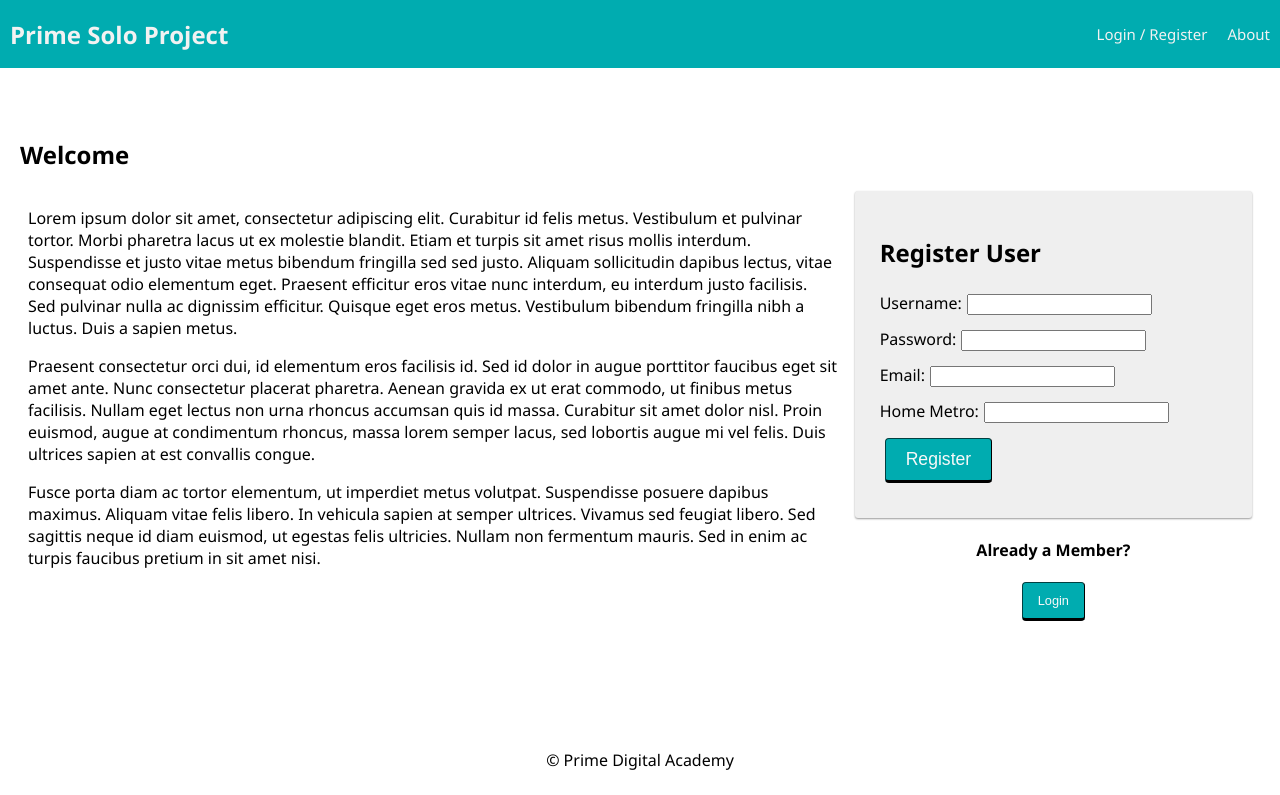
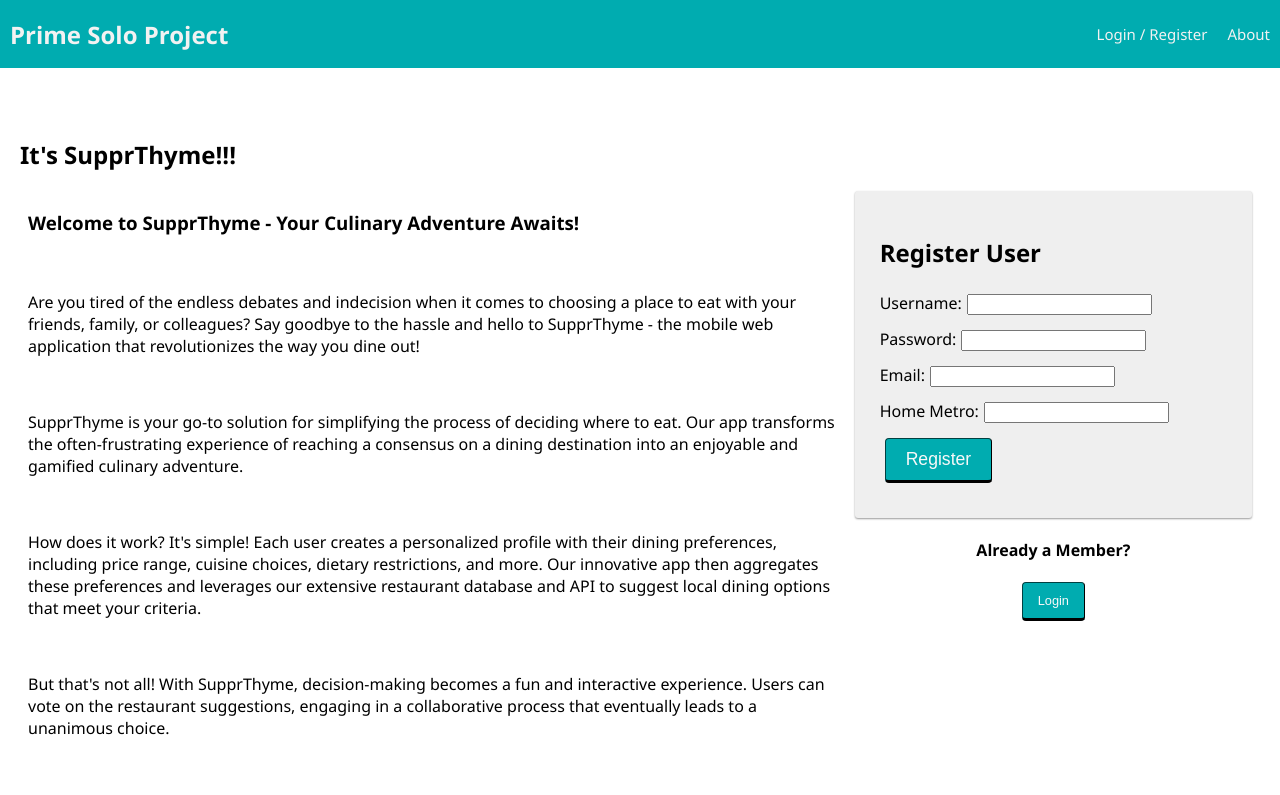
Before and after one commit to NekkidBear/SupprThyme, a React (Vite) app: page /#/home in a window 1280 px wide. Shown: the top 795 px of the page. Built offline with nearby package versions, Linux system fonts and the light colour scheme; no server answers.

Commit message:
update user.sql to include test users; rewrite landing page text

```diff
--- a/src/components/LandingPage/LandingPage.jsx
+++ b/src/components/LandingPage/LandingPage.jsx
@@ -1,16 +1,16 @@
-import React, { useState } from 'react';
-import { useHistory } from 'react-router-dom';
-import './LandingPage.css';
+import React, { useState } from "react";
+import { useHistory } from "react-router-dom";
+import "./LandingPage.css";
 
 // CUSTOM COMPONENTS
-import RegisterForm from '../RegisterForm/RegisterForm';
+import RegisterForm from "../RegisterForm/RegisterForm";
 
 function LandingPage() {
-  const [heading, setHeading] = useState('Welcome');
+  const [heading, setHeading] = useState("It's SupprThyme!!!");
   const history = useHistory();
 
   const onLogin = (event) => {
-    history.push('/login');
+    history.push("/login");
   };
 
   return (
@@ -19,36 +19,42 @@ function LandingPage() {
 
       <div className="grid">
         <div className="grid-col grid-col_8">
+          <h3>Welcome to SupprThyme - Your Culinary Adventure Awaits!</h3>
+          <br />
           <p>
-            Lorem ipsum dolor sit amet, consectetur adipiscing elit. Curabitur
-            id felis metus. Vestibulum et pulvinar tortor. Morbi pharetra lacus
-            ut ex molestie blandit. Etiam et turpis sit amet risus mollis
-            interdum. Suspendisse et justo vitae metus bibendum fringilla sed
-            sed justo. Aliquam sollicitudin dapibus lectus, vitae consequat odio
-            elementum eget. Praesent efficitur eros vitae nunc interdum, eu
-            interdum justo facilisis. Sed pulvinar nulla ac dignissim efficitur.
-            Quisque eget eros metus. Vestibulum bibendum fringilla nibh a
-            luctus. Duis a sapien metus.
+            Are you tired of the endless debates and indecision when it comes to
+            choosing a place to eat with your friends, family, or colleagues?
+            Say goodbye to the hassle and hello to SupprThyme - the mobile web
+            application that revolutionizes the way you dine out!
           </p>
-
+          <br />
           <p>
-            Praesent consectetur orci dui, id elementum eros facilisis id. Sed
-            id dolor in augue porttitor faucibus eget sit amet ante. Nunc
-            consectetur placerat pharetra. Aenean gravida ex ut erat commodo, ut
-            finibus metus facilisis. Nullam eget lectus non urna rhoncus
-            accumsan quis id massa. Curabitur sit amet dolor nisl. Proin
-            euismod, augue at condimentum rhoncus, massa lorem semper lacus, sed
-            lobortis augue mi vel felis. Duis ultrices sapien at est convallis
-            congue.
+            SupprThyme is your go-to solution for simplifying the process of
+            deciding where to eat. Our app transforms the often-frustrating
+            experience of reaching a consensus on a dining destination into an
+            enjoyable and gamified culinary adventure.
           </p>
-
+          <br />
           <p>
-            Fusce porta diam ac tortor elementum, ut imperdiet metus volutpat.
-            Suspendisse posuere dapibus maximus. Aliquam vitae felis libero. In
-            vehicula sapien at semper ultrices. Vivamus sed feugiat libero. Sed
-            sagittis neque id diam euismod, ut egestas felis ultricies. Nullam
-            non fermentum mauris. Sed in enim ac turpis faucibus pretium in sit
-            amet nisi.
+            <span>How does it work?</span> It's simple! Each user creates a
+            personalized profile with their dining preferences, including price
+            range, cuisine choices, dietary restrictions, and more. Our
+            innovative app then aggregates these preferences and leverages our
+            extensive restaurant database and API to suggest local dining
+            options that meet your criteria.
+          </p>
+          <br />
+          <p>
+            But that's not all! With SupprThyme, decision-making becomes a fun
+            and interactive experience. Users can vote on the restaurant
+            suggestions, engaging in a collaborative process that eventually
+            leads to a unanimous choice.
+          </p>
+          <br />
+          <p>
+            Join us on this gastronomic journey and let SupprThyme take the
+            stress out of choosing where to eat. Say goodbye to indecision and
+            hello to delightful dining experiences with SupprThyme!
           </p>
         </div>
         <div className="grid-col grid-col_4">
```
Also changed, not shown: test_data/registerTestUsers.js (deleted, +0 -38 lines), 1 other file (tests, documents, lock files or other folders).
